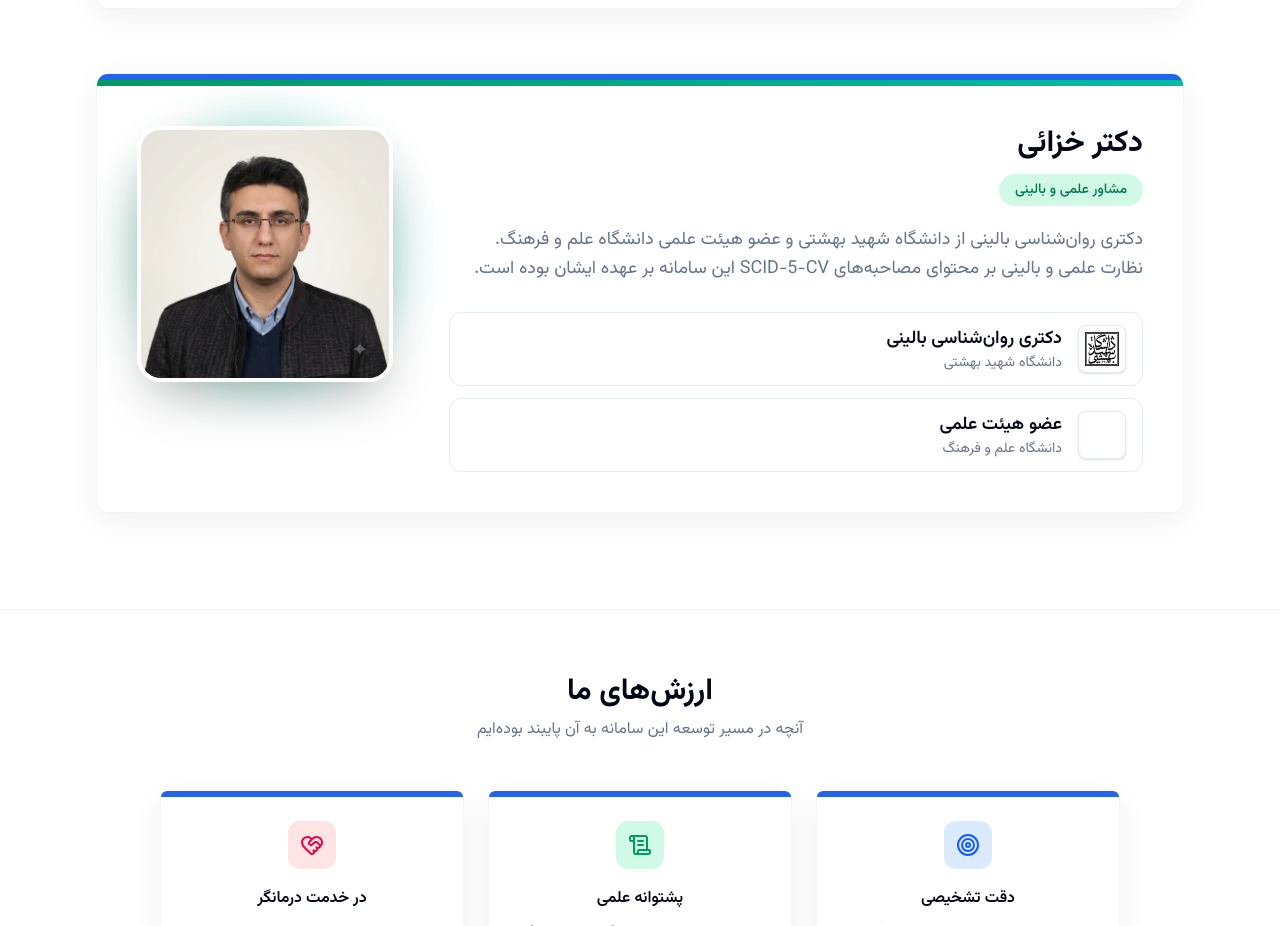
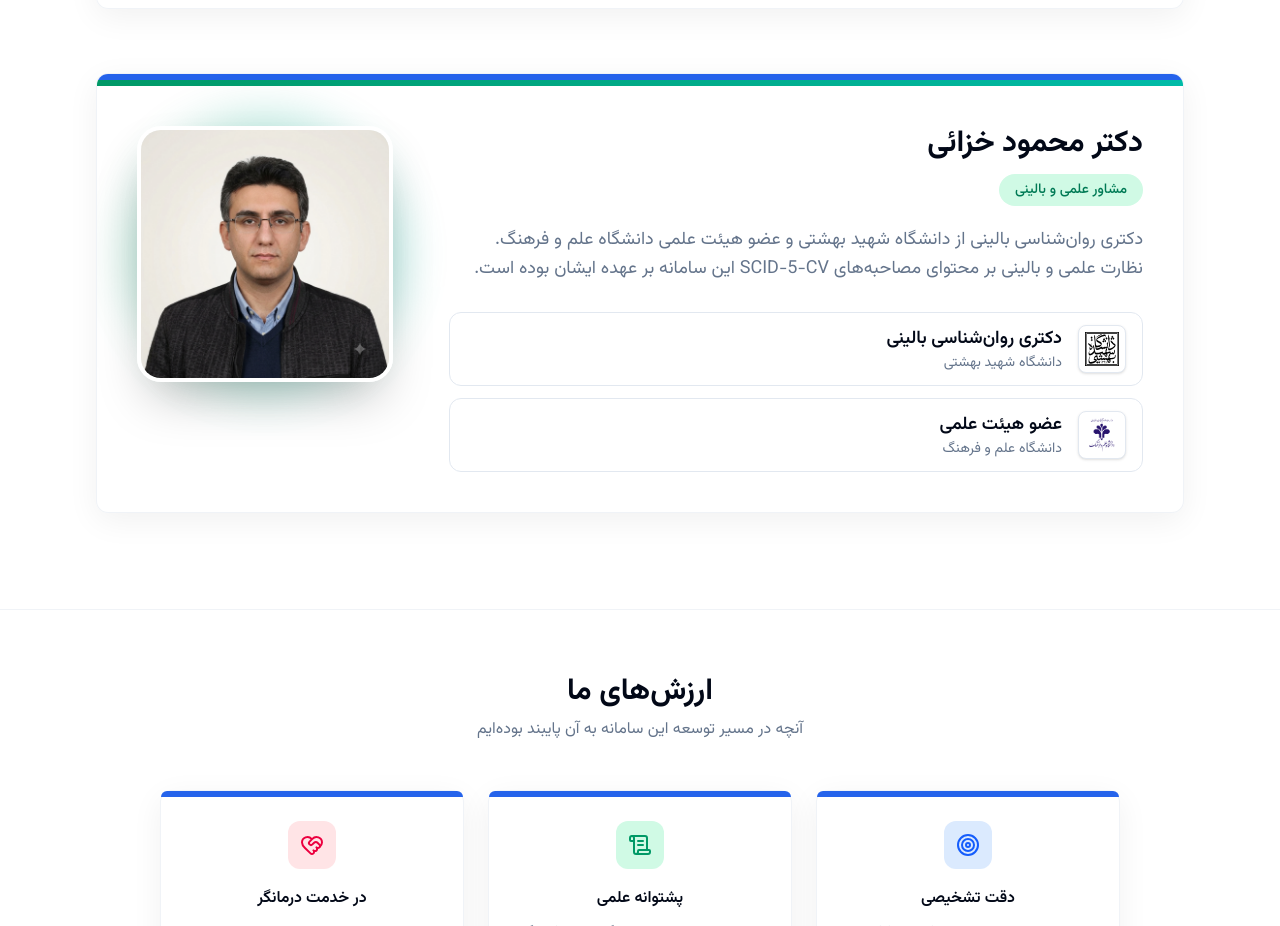
Before and after one commit to mhas1381/SCID-5-CV-WEB, a React (Vite) app: page /about in a window 1280 px wide. Shown: the part 1265-2191 px from the top of the page. Built offline with nearby package versions, Linux system fonts and the light colour scheme; no server answers.

Commit message:
fix: use colored USC logo and add first name to Dr. Khazaei

```diff
--- a/src/pages/landing/AboutPage.tsx
+++ b/src/pages/landing/AboutPage.tsx
@@ -24,7 +24,7 @@ const team = [
     ],
   },
   {
-    name: 'دکتر خزائی',
+    name: 'دکتر محمود خزائی',
     role: 'مشاور علمی و بالینی',
     image: khazaeiPic,
     accent: 'from-emerald-600 to-teal-500',
```
Also changed, not shown: src/assets/usc-logo.png.
